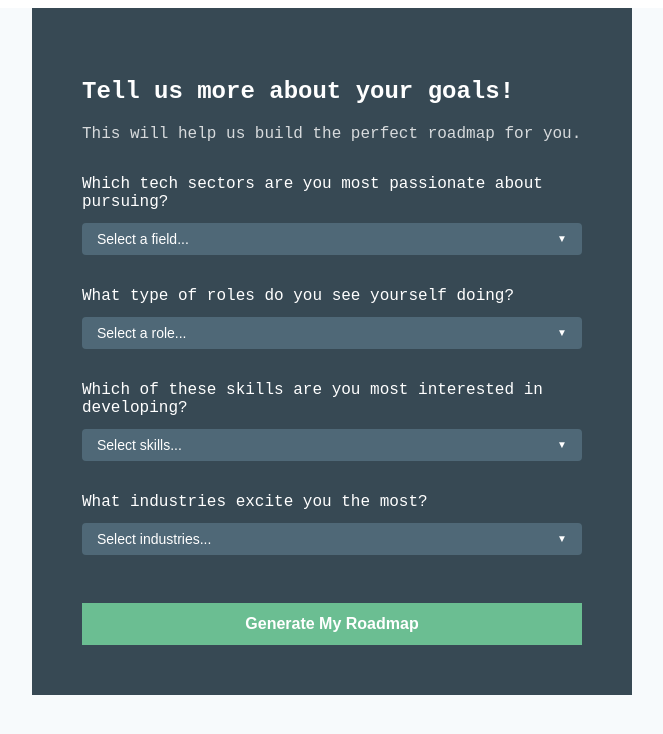
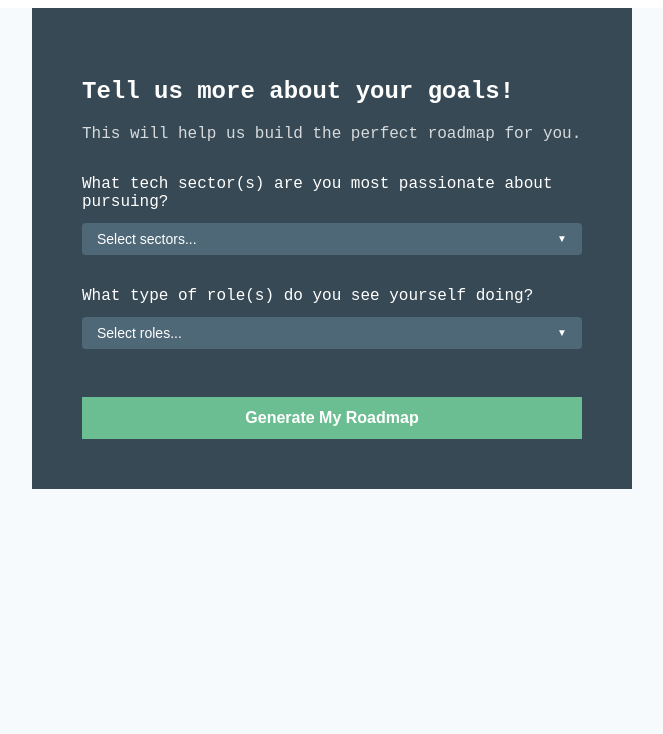
Before and after one commit to es2323/PROJECT-LEVI, a Vue app in the folder frontend/: page / in a window 1280 px wide. Shown: the top 734 px of the page, without its empty margins (308-971 px from the left). Built offline with nearby package versions, Linux system fonts and the light colour scheme.

Commit message:
Task: Connect Q1 to Q2

```diff
--- a/frontend/src/components/Questionnaire.vue
+++ b/frontend/src/components/Questionnaire.vue
@@ -5,38 +5,20 @@
 
     <form @submit.prevent="handleSubmit" class="form-wrapper">
       <div class="form-group">
-        <label>Which tech sectors are you most passionate about pursuing?</label>
+        <label>What tech sector(s) are you most passionate about pursuing?</label>
         <MultiSelectDropdown
-          :options="fieldOptions"
-          v-model="formData.techField"
-          placeholder="Select a field..."
+          :options="sectorOptions"
+          v-model="formData.sectors"
+          placeholder="Select sectors..."
         />
       </div>
 
       <div class="form-group">
-        <label>What type of roles do you see yourself doing?</label>
+        <label>What type of role(s) do you see yourself doing?</label>
         <MultiSelectDropdown
-          :options="roleOptions"
-          v-model="formData.roleType"
-          placeholder="Select a role..."
-        />
-      </div>
-
-      <div class="form-group">
-        <label>Which of these skills are you most interested in developing?</label>
-        <MultiSelectDropdown
-          :options="skillOptions"
-          v-model="formData.skillsOfInterest"
-          placeholder="Select skills..."
-        />
-      </div>
-
-      <div class="form-group">
-        <label>What industries excite you the most?</label>
-        <MultiSelectDropdown
-          :options="industryOptions"
-          v-model="formData.industries"
-          placeholder="Select industries..."
+          :options="dynamicRoleOptions"
+          v-model="formData.roles"
+          placeholder="Select roles..."
         />
       </div>
 
@@ -46,11 +28,11 @@
 </template>
 
 <script setup>
-import { ref } from 'vue';
+import { ref, computed, watch } from 'vue';
 import MultiSelectDropdown from './MultiSelectDropdown.vue';
 
 // Define the options for each dropdown
-const fieldOptions = ref([
+const sectorOptions = ref([
   { value: 'fintech', label: 'FinTech (Financial Technology) 💰' },
   { value: 'healthtech', label: 'HealthTech (Healthcare Technology) 🩺' },
   { value: 'ai_ml', label: 'AI / Machine Learning 🤖' },
@@ -62,40 +44,119 @@ const fieldOptions = ref([
   { value: 'gov', label: 'GovTech & Public Sector 🏛️' }
 ]);
 
-const roleOptions = ref([
-  { value: 'startup', label: 'Fast-paced Startup' },
-  { value: 'corporate', label: 'Large Corporation' },
-  { value: 'mid-size', label: 'Mid-sized Tech Company' },
-  { value: 'public-sector', label: 'Public Sector / Government' }
-]);
-
-const skillOptions = ref([
-  { value: 'js_frameworks', label: 'JavaScript Frameworks (React, Vue)' },
-  { value: 'python_data', label: 'Python for Data Science' },
-  { value: 'cloud_aws', label: 'Cloud Platforms (AWS)' },
-  { value: 'databases', label: 'Databases (SQL, NoSQL)' }
-]);
-
-const industryOptions = ref([
-  { value: 'fintech', label: 'Finance (FinTech)' },
-  { value: 'healthtech', label: 'Healthcare (HealthTech)' },
-  { value: 'gaming', label: 'Gaming & Entertainment' },
-  { value: 'ecommerce', label: 'E-commerce' }
-]);
+// 1. THE DATA MAP: Maps sectors to their specific roles
+const rolesBySector = {
+  fintech: [
+    { value: 'quant_dev', label: 'Quantitative Developer' },
+    { value: 'backend_payments', label: 'Backend Engineer (Payments)' },
+    { value: 'cybersec_finance', label: 'Cybersecurity Analyst (Finance)' },
+    { value: 'data_fraud', label: 'Data Scientist (Fraud Detection)' },
+    { value: 'fullstack_trading', label: 'Full-Stack Developer (Trading Platforms)' }
+  ],
+  healthtech: [
+    { value: 'ml_imaging', label: 'ML Engineer (Medical Imaging)' },
+    { value: 'fullstack_emr', label: 'Full-Stack Developer (EHR Systems)' },
+    { value: 'data_privacy_eng', label: 'Data Privacy Engineer' },
+    { value: 'backend_patient_api', label: 'Backend Engineer (Patient Data APIs)' },
+    { value: 'mobile_health', label: 'Mobile Health App Developer' }
+  ],
+  ai_ml: [
+    { value: 'ml_engineer', label: 'Machine Learning Engineer' },
+    { value: 'research_scientist', label: 'Research Scientist' },
+    { value: 'nlp_engineer', label: 'NLP Engineer' },
+    { value: 'computer_vision_eng', label: 'Computer Vision Engineer' },
+    { value: 'ai_product_manager', label: 'AI Product Manager' }
+  ],
+  ecommerce: [
+    { value: 'frontend_storefront', label: 'Frontend Developer (Storefronts)' },
+    { value: 'backend_orders', label: 'Backend Engineer (Order Management)' },
+    { value: 'data_analyst_sales', label: 'Data Analyst (Sales Trends)' },
+    { value: 'sre_ecommerce', label: 'Site Reliability Engineer (High Traffic)' },
+    { value: 'search_recommendation', label: 'Search & Recommendations Engineer' }
+  ],
+  game: [
+    { value: 'gameplay_eng', label: 'Gameplay Engineer' },
+    { value: 'graphics_eng', label: 'Graphics Programmer' },
+    { value: 'game_engine_tools', label: 'Game Engine Tools Developer' },
+    { value: 'backend_online', label: 'Backend Engineer (Online Services)' },
+    { value: 'qa_automation_game', label: 'QA Automation Engineer (Gaming)' }
+  ],
+  edtech: [
+    { value: 'fullstack_lms', label: 'Full-Stack Developer (LMS)' },
+    { value: 'mobile_learning', label: 'Mobile Learning Developer' },
+    { value: 'instructional_designer_tech', label: 'Instructional Designer (Technical)' },
+    { value: 'backend_student_data', label: 'Backend Engineer (Student Data)' },
+    { value: 'frontend_interactive', label: 'Frontend Developer (Interactive Content)' }
+  ],
+  greentech: [
+    { value: 'data_scientist_climate', label: 'Data Scientist (Climate Modeling)' },
+    { value: 'iot_smart_grid', label: 'IoT Engineer (Smart Grids)' },
+    { value: 'backend_energy', label: 'Backend Engineer (Energy Trading)' },
+    { value: 'fullstack_carbon', label: 'Full-Stack Developer (Carbon Tracking)' },
+    { value: 'gis_developer_green', label: 'GIS Developer (Renewable Energy)' }
+  ],
+  cars: [
+    { value: 'embedded_systems_auto', label: 'Embedded Systems Engineer' },
+    { value: 'computer_vision_adas', label: 'Computer Vision Engineer (ADAS)' },
+    { value: 'backend_fleet', label: 'Backend Engineer (Fleet Management)' },
+    { value: 'mobile_ridesharing', label: 'Mobile App Developer (Ride-Sharing)' },
+    { value: 'robotics_auto', label: 'Robotics Software Engineer' }
+  ],
+  gov: [
+    { value: 'fullstack_citizen', label: 'Full-Stack Developer (Citizen Services)' },
+    { value: 'cybersec_gov', label: 'Cybersecurity Analyst (Public Sector)' },
+    { value: 'data_analyst_policy', label: 'Data Analyst (Public Policy)' },
+    { value: 'cloud_gov', label: 'Cloud Engineer (GovCloud)' },
+    { value: 'gis_developer_gov', label: 'GIS Developer (Public Infrastructure)' }
+  ]
+};
 
 // Use a single reactive object to hold all form data
 const formData = ref({
-  techField: [],
-  roleType: [],
-  skillsOfInterest: [],
-  industries: []
+  sectors: [],
+  roles: [],
+});
+
+// --- DYNAMIC LOGIC ---
+
+// 2. THE COMPUTED PROPERTY: Automatically generates the role options
+const dynamicRoleOptions = computed(() => {
+  console.log("Sectors changed:", formData.value.sectors);
+  if (formData.value.sectors.length === 0) {
+    return [];
+  }
+  // Use flatMap to get a single list of roles from all selected sectors
+  return formData.value.sectors
+    .filter(sector => rolesBySector[sector]) // Filter out 'other' selections
+    .flatMap(sector => rolesBySector[sector]);
+});
+
+// 4. THE WATCHER: Cleans up selected roles if a sector is deselected
+watch(() => formData.value.sectors, (newSectors, oldSectors) => {
+  // If sectors were removed, we need to check if any selected roles are now invalid
+  if (newSectors.length < oldSectors.length) {
+    const validRoleValues = dynamicRoleOptions.value.map(option => option.value);
+    // Filter the roles to keep only those that are still valid
+    formData.value.roles = formData.value.roles.filter(role => {
+      // Keep 'other' selections, but remove specific roles that are no longer valid
+      return role.startsWith('other') || validRoleValues.includes(role);
+    });
+  }
 });
 
 function handleSubmit() {
   console.log("Final form data:", formData.value);
-  // Next step: send this data to the backend
 }
 </script>
+
+
+
+
+
+
+
+
+
 
 <style scoped>
 body { /* This won't apply globally, just for context */
```
